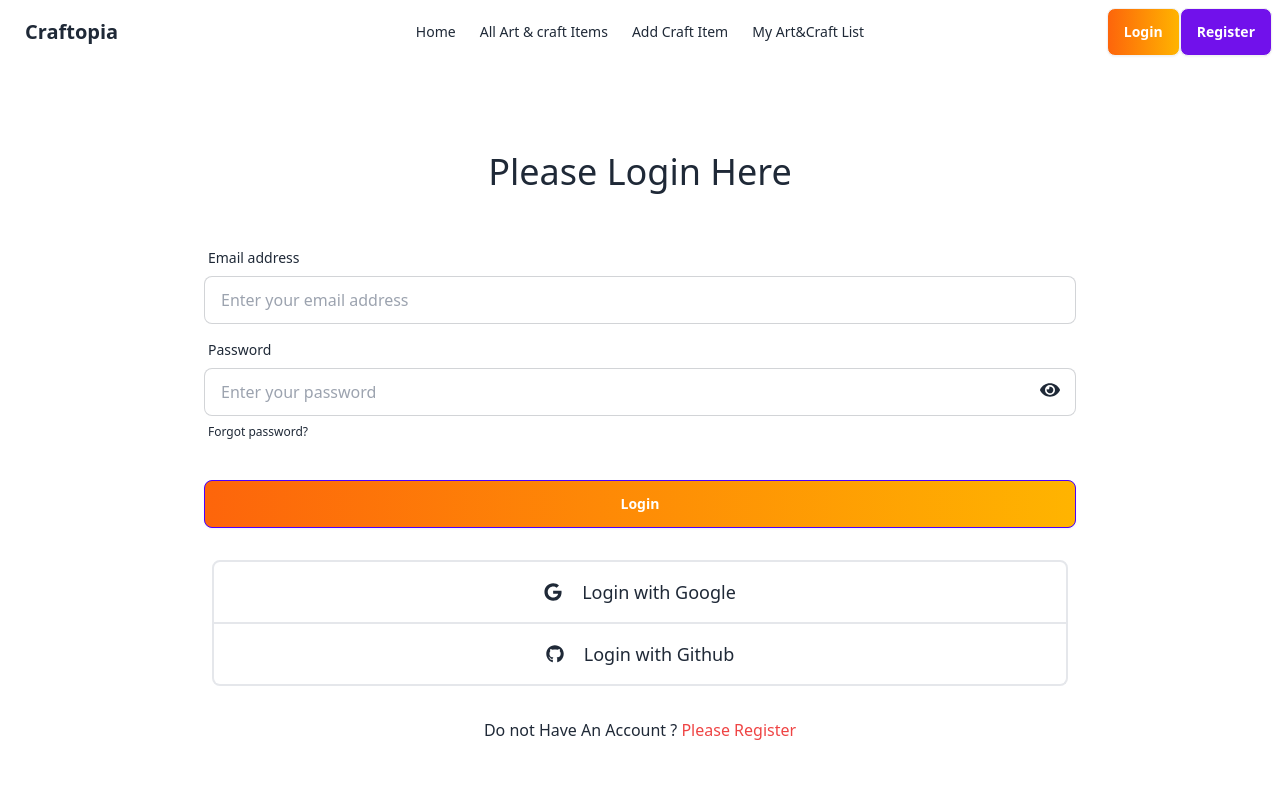
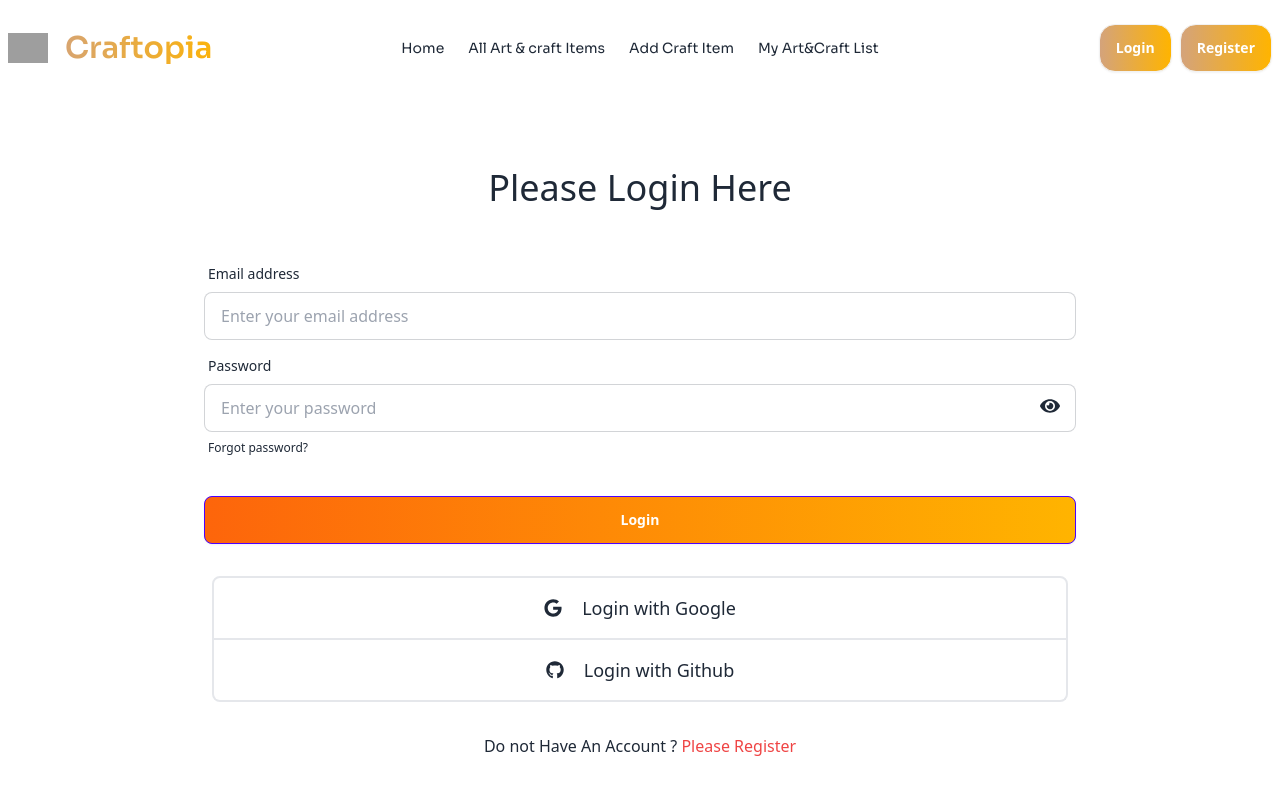
Before and after one commit to isaiful508/craftopia-assignmnet10-client, a React (Vite) app: page /login in a window 1280 px wide. Shown: the top 794 px of the page. Built offline with nearby package versions, Linux system fonts and the light colour scheme; no server answers; grey boxes are pictures that could not be loaded.

Commit message:
banner part completed with slider

```diff
--- a/index.html
+++ b/index.html
@@ -2,7 +2,7 @@
 <html lang="en">
   <head>
     <meta charset="UTF-8" />
-    <link rel="icon" type="image/svg+xml" href="" />
+<link rel="icon" type="image/svg+xml" href="https://i.ibb.co/Q952KYR/art-logo-removebg-preview.png" />
     <meta name="viewport" content="width=device-width, initial-scale=1.0" />
     <title>Craftobia Client</title>
   </head>
--- a/package.json
+++ b/package.json
@@ -21,7 +21,8 @@
     "react-loader-spinner": "^6.1.6",
     "react-router-dom": "^6.23.0",
     "sort-by": "^1.2.0",
-    "sweetalert2": "^11.10.8"
+    "sweetalert2": "^11.10.8",
+    "swiper": "^11.1.1"
   },
   "devDependencies": {
     "@types/react": "^18.2.66",
--- /dev/null
+++ b/src/components/Home/Banner/Banner.jsx
@@ -0,0 +1,90 @@
+import { Swiper, SwiperSlide } from 'swiper/react';
+import 'swiper/css';
+import 'swiper/css/bundle';
+import { Navigation } from 'swiper/modules';
+import { Pagination } from 'swiper/modules';
+
+
+const Banner = () => {
+    return (
+        <div className="container mx-auto mt-8">
+             <div>
+            <Swiper
+            pagination={{
+                dynamicBullets: true,
+              }}
+
+                navigation={true}
+                modules={[Navigation, Pagination]}
+                loop={true}
+                className='w-[500px] md:w-[768px] lg:w-[1024px] xl:w-[1280] 2xl:w-[1536px]  mySwipper'>
+                <SwiperSlide>
+
+                    <div
+                     data-aos="fade-down"
+                     data-aos-easing="linear"
+                     data-aos-duration="1000"
+                      className="hero min-h-screen "
+                       style={{ backgroundImage: 'url(https://i.ibb.co/2YKNLsn/s1.jpg)' }}>
+                        <div className="hero-overlay bg-opacity-40"></div>
+                        <div className="hero-content text-center text-neutral-content">
+                            <div className=' lg:max-w-2xl'>
+
+                                <h1 className="mb-5 text-3xl sora-600 lg:text-5xl poppins-semibold">
+
+                                Unleash Your Creativity: Discover, Create, and Inspire with Craftopia</h1>
+                                <p className="mb-5 poppins-medium">Discover the magic of creativity at Craftopia. Explore unique artworks, connect with fellow artisans, and unleash your artistic potential in a vibrant community of makers and creators.</p>
+                                <button className="btn poppins-regular text-white bg-gradient-to-r from-[#d4a37b] to-[#FFB400]">Explore More</button>
+                            </div>
+                        </div>
+                    </div>
+
+                </SwiperSlide>
+
+                <SwiperSlide>
+                    <div
+                    data-aos="fade-down"
+                    data-aos-easing="linear"
+                    data-aos-duration="1000"
+
+                    className="hero min-h-screen " style={{ backgroundImage: 'url(https://i.ibb.co/98ZVWKq/s2.jpg)' }}>
+                        <div className="hero-overlay bg-opacity-40"></div>
+                        <div className="hero-content text-center text-neutral-content">
+                            <div
+                            data-aos="zoom-in-up"
+                            data-aos-duration="1500"
+                            className="max-w-2xl">
+                                <h1 className="mb-5 text-3xl sora-600 lg:text-5xl poppins-semibold">Crafting Dreams: Where Imagination Meets Artistry</h1>
+                                <p className="mb-5 ">ash your imagination and bring your ideas to life with Craftopia. From stunning paintings to intricate crafts, find inspiration and tools to fuel your creativity every step of the way.</p>
+                                <button className="btn poppins-regular text-white bg-gradient-to-r from-[#d4a37b] to-[#FFB400]">Explore More</button>
+                            </div>
+                        </div>
+                    </div>
+                </SwiperSlide>
+
+                <SwiperSlide>
+                    <div
+                    data-aos="fade-down"
+                    data-aos-easing="linear"
+                    data-aos-duration="1000"
+                    className="hero min-h-screen " style={{ backgroundImage: 'url(https://i.ibb.co/ZGpTtBb/s3.jpg)' }}>
+                        <div className="hero-overlay bg-opacity-40"></div>
+                        <div className="hero-content text-center text-neutral-content">
+                            <div
+                            data-aos="zoom-in-up"
+                            data-aos-duration="1500"
+                            className="max-w-2xl">
+                                <h1 className="mb-5 text-3xl sora-600 lg:text-5xl ">Craftopia: Where Artistry Meets Passion</h1>
+                                <p className="mb-5 ">Join us at Craftopia and embark on a journey of artistic exploration. Dive into a world of colors, textures, and endless possibilities. Let your creativity soar and create masterpieces that captivate the soul.</p>
+                                <button className="btn poppins-regular text-white bg-gradient-to-r from-[#d4a37b] to-[#FFB400]">Explore More</button>
+                            </div>
+                        </div>
+                    </div>
+                </SwiperSlide>
+            </Swiper>
+        </div>
+        </div>
+    );
+};
+
+export default Banner;
--- a/src/components/Home/Home.jsx
+++ b/src/components/Home/Home.jsx
@@ -1,9 +1,11 @@
+import Banner from "./Banner/Banner";
 import CraftCards from "./CraftCards/CraftCards";
 
 
 const Home = () => {
     return (
         <div>
+            <Banner></Banner>
             <CraftCards></CraftCards>
         </div>
     );
--- a/src/components/Home/Navbar/Navbar.jsx
+++ b/src/components/Home/Navbar/Navbar.jsx
@@ -15,7 +15,7 @@ const Navbar = () => {
     }
 
     return (
-        <div className="navbar container mx-auto bg-base-100">
+        <div className="navbar mt-4 container mx-auto bg-base-100">
             <div className="navbar-start">
                 <div className="dropdown">
                     <div tabIndex={0} role="button" className="btn btn-ghost lg:hidden">
@@ -24,33 +24,36 @@ const Navbar = () => {
                     <ul tabIndex={0} className="menu menu-sm dropdown-content mt-3 z-[1] p-2 shadow bg-base-100 rounded-box w-52">
 
                         <NavLink to='/'
-                            className={({ isActive }) => isActive ? 'text-[#7111EB] poppins-medium rounded-lg border-2 p-2 border-[#7111EB]' : 'poppins-regular'}>Home</NavLink>
+                            className={({ isActive }) => isActive ? 'text-[#FFB400] poppins-medium rounded-lg border-2 p-2 border-[#FFB400]' : 'poppins-regular'}>Home</NavLink>
 
 
                         <NavLink to='/all_art_&_craft_items'
-                            className={({ isActive }) => isActive ? 'text-[#7111EB] poppins-medium rounded-lg border-2 p-2 border-[#7111EB]' : 'poppins-regular'}>All Art & craft Items</NavLink>
+                            className={({ isActive }) => isActive ? 'text-[#FFB400] poppins-medium rounded-lg border-2 p-2 border-[#FFB400]' : 'poppins-regular'}>All Art & craft Items</NavLink>
 
                         <NavLink to='/add_craft_item'
-                            className={({ isActive }) => isActive ? 'text-[#7111EB] poppins-medium rounded-lg border-2 p-2 border-[#7111EB]' : 'poppins-regular'}>Add Craft Item</NavLink>
+                            className={({ isActive }) => isActive ? 'text-[#FFB400] poppins-medium rounded-lg border-2 p-2 border-[#FFB400]' : 'poppins-regular'}>Add Craft Item</NavLink>
                         <NavLink to='/art_&_craft_lists'
-                            className={({ isActive }) => isActive ? 'text-[#7111EB] poppins-medium rounded-lg border-2 p-2 border-[#7111EB]' : 'poppins-regular'}>My Art&Craft List</NavLink>
+                            className={({ isActive }) => isActive ? 'text-[#FFB400] poppins-medium rounded-lg border-2 p-2 border-[#FFB400]' : 'poppins-regular'}>My Art&Craft List</NavLink>
                     </ul>
                 </div>
-                <a className="btn btn-ghost text-xl">Craftopia</a>
+               <div className="flex items-center">
+               <img className="w-10" src={"https://i.ibb.co/Q952KYR/art-logo-removebg-preview.png"} alt="" />
+                <a className="btn btn-ghost bg-clip-text text-transparent bg-gradient-to-r from-[#d4a37b] to-[#FFB400] sora-700 lg:text-3xl text-xl">Craftopia</a>
+               </div>
             </div>
             <div className="navbar-center hidden lg:flex">
                 <ul className="menu  flex items-center space-x-6 menu-horizontal px-1">
                     <NavLink to='/'
-                        className={({ isActive }) => isActive ? 'text-[#7111EB] poppins-medium rounded-lg border-2 p-2 border-[#7111EB]' : 'poppins-regular'}>Home</NavLink>
+                        className={({ isActive }) => isActive ? 'text-[#FFB400] poppins-medium rounded-lg border-2 p-2 border-[#FFB400] sora-500' : 'sora-400'}>Home</NavLink>
 
 
                     <NavLink to='/all_art_&_craft_items'
-                        className={({ isActive }) => isActive ? 'text-[#7111EB] poppins-medium rounded-lg border-2 p-2 border-[#7111EB]' : 'poppins-regular'}>All Art & craft Items</NavLink>
+                        className={({ isActive }) => isActive ? 'text-[#FFB400] poppins-medium rounded-lg border-2 p-2 border-[#FFB400] sora-500' : 'sora-400'}>All Art & craft Items</NavLink>
 
                     <NavLink to='/add_craft_item'
-                        className={({ isActive }) => isActive ? 'text-[#7111EB] poppins-medium rounded-lg border-2 p-2 border-[#7111EB]' : 'poppins-regular'}>Add Craft Item</NavLink>
+                        className={({ isActive }) => isActive ? 'text-[#FFB400] poppins-medium rounded-lg border-2 p-2 border-[#FFB400] sora-500' : 'sora-400'}>Add Craft Item</NavLink>
                     <NavLink to='/art_&_craft_lists'
-                        className={({ isActive }) => isActive ? 'text-[#7111EB] poppins-medium rounded-lg border-2 p-2 border-[#7111EB]' : 'poppins-regular'}>My Art&Craft List</NavLink>
+                        className={({ isActive }) => isActive ? 'text-[#FFB400] poppins-medium rounded-lg border-2 p-2 border-[#FFB400] sora-500' : 'sora-400'}>My Art&Craft List</NavLink>
                 </ul>
             </div>
 
@@ -90,15 +93,15 @@ const Navbar = () => {
             <div className="navbar-end">
 
                     {
-                        user? <div className="dropdown dropdown-end">
+                        user? <div className="dropdown dropdown-end  ">
                             <label tabIndex={0} className="btn btn-ghost btn-circle avatar">
                                 <div className="w-10 rounded-full">
                                     <img src={user?.photoURL || "Not Found" } />
                                 </div>
                             </label>
-                            <ul tabIndex={0} className="menu menu-sm dropdown-content mt-3 z-[1] p-2 shadow bg-base-100 rounded-box w-52">
+                            <ul tabIndex={0} className="menu menu-sm bg-[#d4a37b] text-white dropdown-content mt-3 z-[1] p-2 shadow  rounded-box w-52">
                                 <li>
-                                    <button className="btn btn-sm  btn-ghost">{user?.displayName||'user name not found'}</button>
+                                    <button className="btn  btn-sm  btn-ghost">{user?.displayName||'user name not found'}</button>
 
                                 </li>
                                 <li>
@@ -110,10 +113,10 @@ const Navbar = () => {
                             </ul>
                         </div>
                             :
-                            <div>
-                            <Link to='/login' className="btn text-white bg-gradient-to-r from-[#FD650B] to-[#FFB400]" > Login</Link>
+                            <div className="flex gap-2">
+                            <Link to='/login' className="btn rounded-2xl text-white bg-gradient-to-r from-[#d4a37b] to-[#FFB400]" > Login</Link>
 
-                            <Link to='/register' className="btn bg-[#7111EB] text-white">Register</Link>
+                            <Link to='/register' className="btn rounded-2xl bg-gradient-to-r from-[#d4a37b] to-[#FFB400] text-white">Register</Link>
                         </div>
                     }
                 </div>
--- a/src/components/Pages/Update/Update.jsx
+++ b/src/components/Pages/Update/Update.jsx
@@ -10,7 +10,7 @@ const Update = () => {
     const [craft, setCraft] = useState({});
 
     useEffect(() => {
-        fetch(`http://localhost:5000/update/${id}`)
+        fetch(`https://craftopia-server-assignment10.vercel.app/update/${id}`)
             .then(res => res.json())
             .then(data => {
                 setCraft(data);
@@ -38,7 +38,7 @@ const Update = () => {
         console.log(newUpdatedCraft);
 
 
-        fetch(`http://localhost:5000/updateCraft/${id}`, {
+        fetch(`https://craftopia-server-assignment10.vercel.app/updateCraft/${id}`, {
             method: "PUT",
             headers: {
                 'content-type': 'application/json'
--- a/src/index.css
+++ b/src/index.css
@@ -22,6 +22,12 @@
   font-weight: 400;
   font-style: normal;
 }
+.sora-700 {
+  font-family: "Sora", sans-serif;
+  font-optical-sizing: auto;
+  font-weight: 700;
+  font-style: normal;
+}
 
 
 
```
Also changed, not shown: 1 other file (tests, documents, lock files or other folders).
